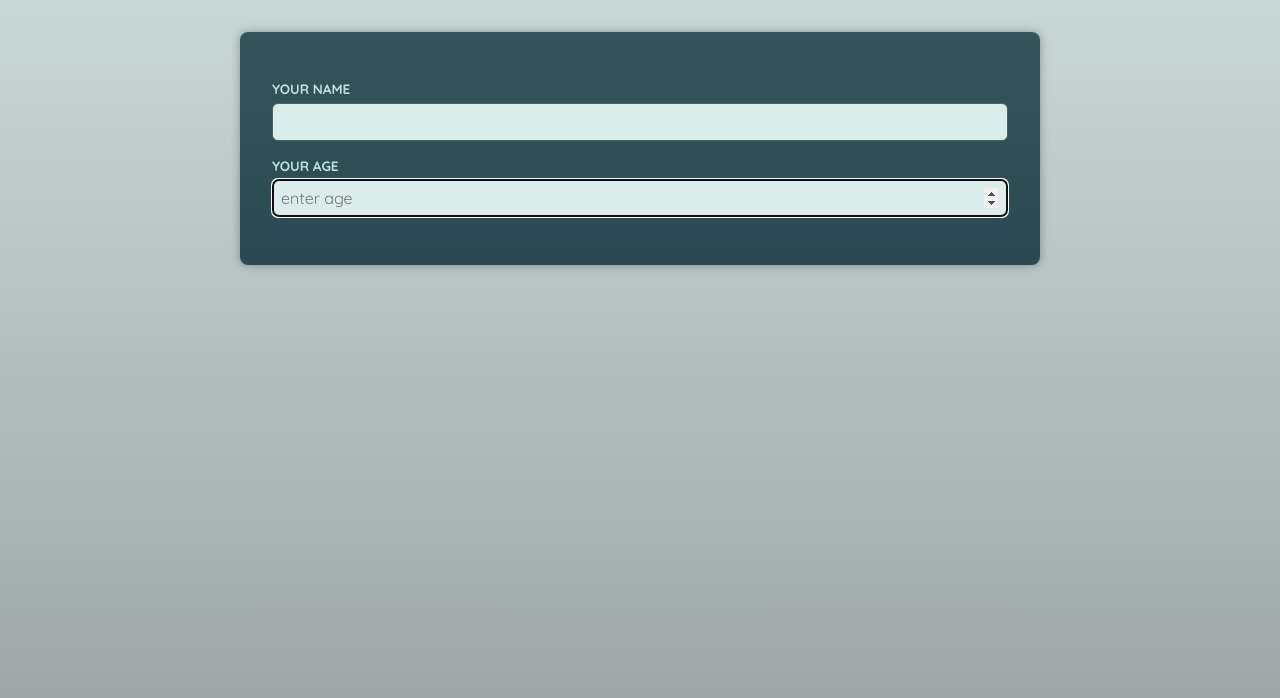
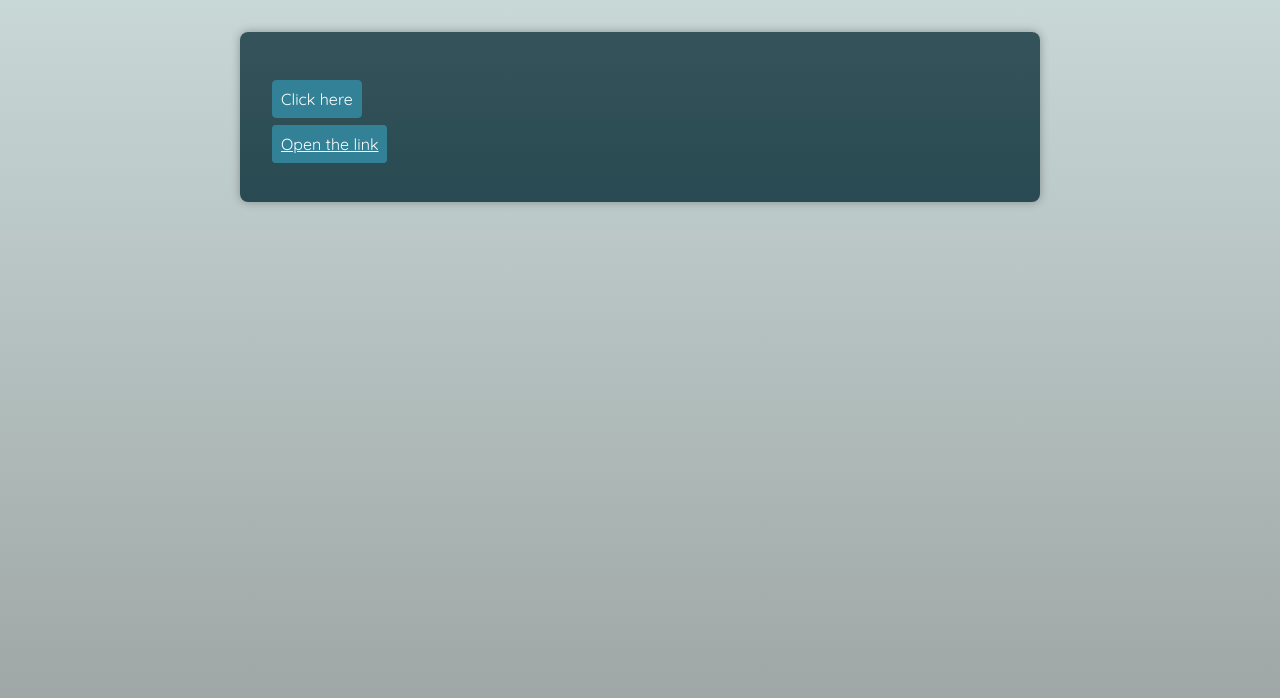
Before and after one commit to kushal1997/tpescript_practice, a React (Vite) app in the folder 4_react-ts-advance-project/: page / in a window 1280 px wide. Shown: the top 698 px of the page. Built offline with nearby package versions, Linux system fonts and the light colour scheme; a web font is replaced by a local one.

Commit message:
another wrapper component but using discriminated usnion

```diff
--- a/4_react-ts-advance-project/src/App.tsx
+++ b/4_react-ts-advance-project/src/App.tsx
@@ -1,17 +1,28 @@
-import Input from "./components/Input";
+// import Input from "./components/Input";
+
+import Button from "./components/Button";
 
 function App() {
   return (
     <>
       <main>
-        <Input id="name" label="Your name" />
+        {/* <Input id="name" label="Your name" />
         <Input
           id="age"
           label="your age"
           type="number"
           placeholder="enter age"
           autoFocus
-        />
+        /> */}
+        <p>
+          <Button el="button">Click here</Button>
+        </p>
+
+        <p>
+          <Button el="link" href="https://www.google.com/" target="_blanck">
+            Open the link
+          </Button>
+        </p>
       </main>
     </>
   );
--- /dev/null
+++ b/4_react-ts-advance-project/src/components/Button.tsx
@@ -0,0 +1,30 @@
+import {
+  type ComponentPropsWithoutRef,
+  type FC,
+  type PropsWithChildren,
+} from "react";
+
+type ButtonProps = {
+  el: "button";
+} & ComponentPropsWithoutRef<"button">;
+
+type AnchorProps = {
+  el: "link";
+} & ComponentPropsWithoutRef<"a">;
+
+const Button: FC<PropsWithChildren<ButtonProps | AnchorProps>> = (props) => {
+  if (props.el === "button") {
+    return (
+      <button className="button" {...props}>
+        {props.children}
+      </button>
+    );
+  }
+  return (
+    <a className="button" {...props}>
+      {props.children}
+    </a>
+  );
+};
+
+export default Button;
```
